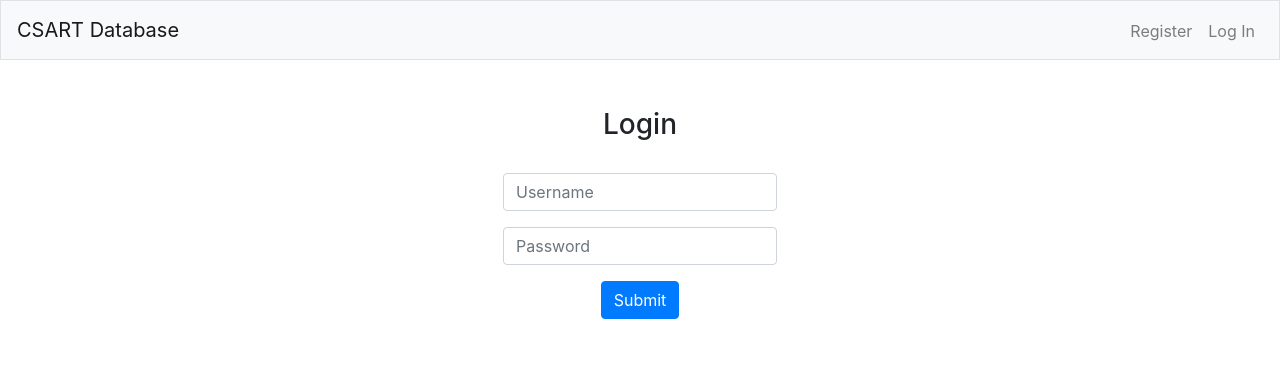
After one commit to 17736581/csart-database, a Flask app: page /login in a window 1280 px wide. The commit adds this page. Shown: the top 366 px of the page. Run offline with Flask 2, Linux system fonts and the light colour scheme; some libraries are stand-ins or nearby versions.

Commit message:
login and register functionality

```diff
--- a/application.py
+++ b/application.py
@@ -2,10 +2,11 @@
 #$env:FLASK_APP = "application"
 #$env:FLASK_ENV = "development"
 
-from flask import Flask, render_template, request, jsonify
+from flask import Flask, render_template, request, jsonify, session, redirect
 from flask_mysqldb import MySQL
-from helpers import null_to_string, string_to_null
-import csv
+from werkzeug.security import check_password_hash, generate_password_hash
+from helpers import login_required, null_to_string, string_to_null
+import csv, os
 
 app = Flask(__name__)
 app.config["TEMPLATES_AUTO_RELOAD"] = True
@@ -19,18 +20,86 @@ app.config["MYSQL_CURSORCLASS"] = "DictCursor"
 app.config["JSON_AS_ASCII"] = False
 app.config['JSON_SORT_KEYS'] = False
 
+#Set the secret key
+app.secret_key = os.urandom(16)
+
 mysql = MySQL(app)
 
 # home page
 @app.route("/")
+@login_required
 def hello_world():
     cursor = mysql.connection.cursor()
     cursor.execute("""SELECT * FROM Authors""")
     authors = cursor.fetchall()
     return render_template("index.html", authors=authors)
 
+@app.route("/register", methods=["GET", "POST"])
+def register():
+    cursor = mysql.connection.cursor()
+
+    if request.method == "POST":
+        name = request.form.get("username")
+        password = request.form.get("password")
+        confirmation = request.form.get("confirmation")
+
+        if not name:
+            return "must provide username"
+
+        cursor.execute("SELECT * FROM users WHERE username = %s", [name])
+        if len(cursor.fetchall()) != 0:
+            return "username taken"
+
+        if password != confirmation or password == "" or confirmation == "":
+            return "please re-enter password"
+
+        hashed = generate_password_hash(password)
+
+        cursor.execute("INSERT INTO users (username, hash) VALUES (%s, %s)", [name, hashed])
+        mysql.connection.commit()
+        return render_template("login.html")
+
+    else:
+        return render_template("register.html")
+
+@app.route("/login", methods=["GET", "POST"])
+def login():
+    cursor = mysql.connection.cursor()
+
+    #forget any userid
+    session.clear()
+
+    if request.method == "POST":
+
+        if not request.form.get("username"):
+            return "must provide username"
+
+        elif not request.form.get("password"):
+            return "must provide password"
+
+        cursor.execute("SELECT * FROM users WHERE username = %s", [request.form.get("username")])
+
+        rows = cursor.fetchall()
+
+        if len(rows) != 1 or not check_password_hash(rows[0]["hash"], request.form.get("password")):
+            return "invalid username and/or password"
+
+        session["user_id"] = rows[0]["user_id"]
+
+        return redirect("/")
+
+    else:
+        return render_template("login.html")
+
+@app.route("/logout")
+def logout():
+    session.clear()
+
+    return redirect("/login")
+
 # route to search projects
 @app.route("/projects", methods=["GET", "POST"])
+@login_required
 def projects():
     if request.method == "GET":
         return render_template("project_search.html")
@@ -53,6 +122,7 @@ def projects():
         return render_template("project_results.html", projects=projects)
 
 @app.route("/projects/<id>")
+@login_required
 def projects_id(id):
     cursor = mysql.connection.cursor()
     query = """SELECT * FROM projects
@@ -64,6 +134,7 @@ def projects_id(id):
 
 # route to search authors
 @app.route("/authors", methods=["GET", "POST"])
+@login_required
 def authors():
     if request.method == "GET":
         return render_template("author_search.html")
@@ -84,6 +155,7 @@ def authors():
 
 #author profile page by id
 @app.route("/authors/<id>/")
+@login_required
 def author_profile(id):
     cursor = mysql.connection.cursor()
     author_query = """SELECT *, GROUP_CONCAT(CONCAT('\n', other_names.other_name)) other_names FROM authors
@@ -108,6 +180,7 @@ def author_profile(id):
 
 #route to edit author information
 @app.route("/authors/<id>/edit", methods=["GET", "POST"])
+@login_required
 def author_edit(id):
     #first query the author data
     cursor = mysql.connection.cursor()
@@ -172,6 +245,7 @@ def author_edit(id):
 
 # route to add projects
 @app.route("/add", methods=["GET", "POST"])
+@login_required
 def add():
     if request.method == "GET":
         return render_template("add.html")
--- /dev/null
+++ b/static/styles.css
@@ -0,0 +1,36 @@
+main
+{
+    /* Scroll horizontally as needed */
+    overflow-x: auto;
+
+    /* Center contents */
+    text-align: center;
+}
+
+main .user-form
+{
+    /* Center form controls */
+    display: inline-block;
+
+    /* Override Bootstrap's 100% width for form controls */
+    width: auto;
+}
+
+#bootstrap-overrides td {
+    vertical-align: middle;
+}
+
+#bootstrap-overrides .form-control {
+    padding: 1px 5px;
+    width:73px;
+    margin:2px;
+    vertical-align: middle;
+}
+
+#bootstrap-overrides button {
+    vertical-align: middle;
+}
+
+.mt-2 {
+    margin-top: 0.1rem!important;
+}
--- a/templates/index.html
+++ b/templates/index.html
@@ -22,4 +22,6 @@
     </tbody>
 </table>
 
+<a href="/register">Register</a>
+
 {% endblock %}
--- a/templates/layout.html
+++ b/templates/layout.html
@@ -8,6 +8,8 @@
         <!-- http://getbootstrap.com/docs/4.5/ -->
         <link rel="stylesheet" href="https://cdn.jsdelivr.net/npm/bootstrap@4.5.3/dist/css/bootstrap.min.css" integrity="sha384-TX8t27EcRE3e/ihU7zmQxVncDAy5uIKz4rEkgIXeMed4M0jlfIDPvg6uqKI2xXr2" crossorigin="anonymous">
 
+        <link rel="stylesheet" href="/static/styles.css">
+
         <script src="//ajax.googleapis.com/ajax/libs/jquery/1.9.1/jquery.min.js"></script>
 
         {% block head %}{% endblock %}
@@ -17,11 +19,23 @@
     <body>
         <nav class="navbar navbar-expand-md navbar-light bg-light border">
             <a class="navbar-brand" href="/">CSART Database</a>
-            <ul class="navbar-nav mr-auto mt-1">
-                <li class="nav-item"></li><a class="nav-link" href="/projects">Projects</a></li>
-                <li class="nav-item"></li><a class="nav-link" href="/authors">Authors</a>
-                <li class="nav-item"></li><a class="nav-link" href="/add">Add</a></li>
-            </ul>
+            <div class="collapse navbar-collapse" id="navbar">
+                {% if session.user_id %}
+                    <ul class="navbar-nav mr-auto mt-2">
+                        <li class="nav-item"></li><a class="nav-link" href="/projects">Projects</a></li>
+                        <li class="nav-item"></li><a class="nav-link" href="/authors">Authors</a>
+                        <li class="nav-item"></li><a class="nav-link" href="/add">Add</a></li>
+                    </ul>
+                    <ul class="navbar-nav ml-auto mt-2">
+                        <li class="nav-item"><a class="nav-link" href="/logout">Log Out</a></li>
+                    </ul>
+                {% else %}
+                    <ul class="navbar-nav ml-auto mt-2">
+                        <li class="nav-item"><a class="nav-link" href="/register">Register</a></li>
+                        <li class="nav-item"><a class="nav-link" href="/login">Log In</a></li>
+                    </ul>
+                {% endif %}
+            </div>
         </nav>
         <main class="container p-5">
             {% block main %}{% endblock %}
--- /dev/null
+++ b/templates/login.html
@@ -0,0 +1,19 @@
+{% extends "layout.html" %}
+
+{% block title %}
+    Login
+{% endblock %}
+
+{% block main %}
+<h3>Login</h3>
+<br>
+<form class="user-form" action="/login" method="post">
+    <div class="form-group">
+        <input class="form-control" type="text" name="username" placeholder="Username">
+    </div>
+    <div class="form-group">
+        <input class="form-control" type="password" name="password" placeholder="Password">
+    </div>
+    <button class="btn btn-primary" type="submit">Submit</button>
+</form>
+{% endblock %}
```
Also changed, not shown: helpers.py (+17 -0 lines), templates/author_search.html (+6 -2 lines), templates/register.html (added, +22 -0 lines).
